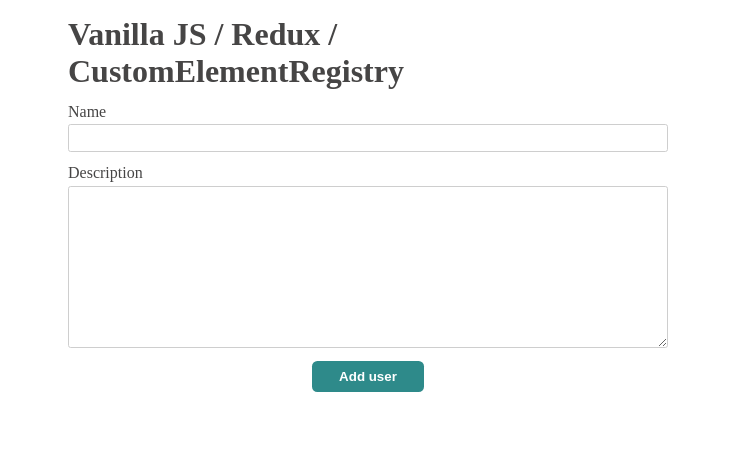
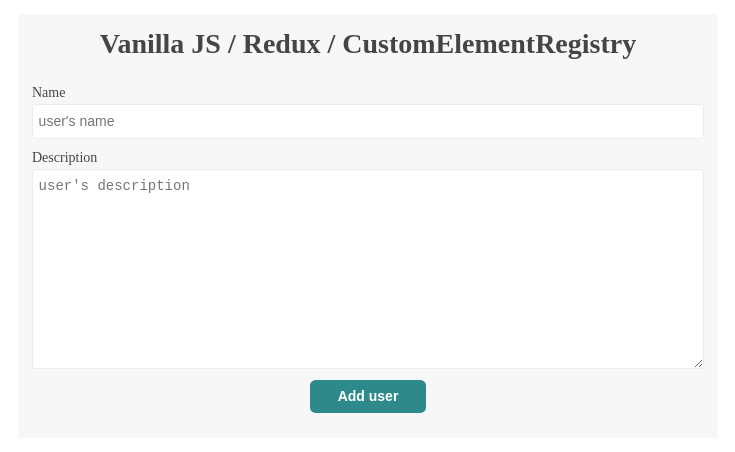
Before and after one commit to meschac38700/redux-customElementRegistry, a website built with webpack: page src/index.html in a window 1280 px wide. Shown: the whole page, without its empty margins (272-1007 px from the left). Built offline with nearby package versions, Linux system fonts and the light colour scheme.

Commit message:
sass loader

```diff
--- a/package.json
+++ b/package.json
@@ -16,6 +16,8 @@
     "webpack-dev-server": "^4.7.4"
   },
   "devDependencies": {
-    "html-webpack-plugin": "^5.5.0"
+    "html-webpack-plugin": "^5.5.0",
+    "sass": "^1.49.11",
+    "sass-loader": "^12.6.0"
   }
 }
--- /dev/null
+++ b/src/assets/scss/main.scss
@@ -0,0 +1,62 @@
+*, *:before, *:after {
+  margin: 0;
+  padding: 0;
+  box-sizing: border-box;
+  color: rgb(70, 69, 69);
+  font-size: 14px;
+}
+.container,
+.field-group {
+  width: 700px;
+  max-width: calc(100% - 2rem);
+  margin: 1rem auto;
+  padding: 1rem;
+  display: flex;
+  flex-direction: column;
+  gap: .8rem;
+  background-color: #f7f7f7;
+}
+.title{
+  word-break: break-word;
+  font-size: 2rem;
+  margin-bottom: 1rem;
+  text-align: center;
+}
+.field-group {
+  gap: .2rem;
+  width: 100%;
+  max-width: 100%;
+  padding: 0;
+  margin: 0;
+
+  .label {
+    font-weight: 600px;
+  }
+
+  .user-description,
+  .user-input,
+  .user-button {
+    padding: .6em .4rem;
+    outline: none;
+    border: 1px solid #ececec;
+    border-radius: .2em;
+  }
+  .user-description{
+    resize: vertical;
+    min-height: 200px;
+  }
+}
+.btn {
+  background-color: rgb(46, 138, 138);
+  color: white;
+  font-weight: 600;
+  align-self: center;
+  padding: .6rem 2rem;
+  border: none;
+  border-radius: .4em;
+  cursor: pointer;
+  transition: background-color .3s ease-in-out;
+  &:hover{
+    background-color: rgb(25, 73, 73);
+  }
+}
--- a/src/components/user/UserItem.js
+++ b/src/components/user/UserItem.js
@@ -37,7 +37,6 @@
       }
       .user-item{
         position: relative;
-        background-color: #fefefe;
         color: rgb(16, 82, 136);
         text-transform: uppercase;
       }
--- a/src/index.html
+++ b/src/index.html
@@ -5,70 +5,19 @@
   <meta http-equiv="X-UA-Compatible" content="IE=edge">
   <meta name="viewport" content="width=device-width, initial-scale=1.0">
   <title>Redux</title>
-
-  <style>
-    *, *:before, *:after {
-      margin: 0;
-      padding: 0;
-      box-sizing: border-box;
-      color: rgb(70, 69, 69);
-    }
-    .container,
-    .field-group{
-      width: 600px;
-      max-width: calc(100% - 2rem);
-      margin: 0 auto;
-      padding: 1rem 0;
-      display: flex;
-      flex-direction: column;
-      gap: .8rem;
-    }
-    .field-group{
-      gap: .2rem;
-      width: 100%;
-      max-width: 100%;
-      padding: 0;
-      margin: 0;
-    }
-    .label{
-      font-weight: 600px;
-    }
-    .user-description,
-    .user-input,
-    .user-button{
-      padding: .4em;
-      outline: none;
-      border: 1px solid #cecece;
-      border-radius: .2em;
-    }
-    .user-button{
-      background-color: rgb(46, 138, 138);
-      color: white;
-      font-weight: 600;
-      align-self: center;
-      padding: .6em 2em;
-      border: none;
-      border-radius: .4em;
-      cursor: pointer;
-      transition: background-color .3s ease-in-out;
-    }
-    .user-button:hover{
-      background-color: rgb(25, 73, 73);
-    }
-  </style>
 </head>
 <body>
   <div class="container">
-    <h1><%= htmlWebpackPlugin.options.title %></h1>
+    <h1 class="title"><%= htmlWebpackPlugin.options.title %></h1>
     <div class="field-group">
       <label for="user-input" class="user-name-label">Name</label>
-      <input id="user-input" type="text"class="user-input">
+      <input id="user-input" type="text"class="user-input" placeholder="user's name">
     </div>
     <div class="field-group">
       <label for="user-description" class="user-description-label">Description</label>
-      <textarea id="user-description" cols="30" rows="10" class="user-description"></textarea>
+      <textarea id="user-description" cols="30" rows="10" class="user-description" placeholder="user's description"></textarea>
     </div>
-    <button id="user-button" class="user-button">Add user</button>
+    <button id="user-button" class="btn user-button">Add user</button>
     <div id="inject-user-list"></div>
   </div>
 </body>
--- a/src/main.js
+++ b/src/main.js
@@ -1,3 +1,4 @@
+import "assets/scss/main.scss";
 // import store from "./store/index.js";
 
 // console.log(store);
--- a/webpack.config.js
+++ b/webpack.config.js
@@ -25,15 +25,15 @@
         }
       },
       {
-        test: /\.css$/,
+        test: /\.s?[ac]ss$/i,
         use: [
-          {
-            loader: "style-loader",
-          },
-          {
-            loader: "css-loader",
-          }
-        ]
+          // Creates `style` nodes from JS strings
+          "style-loader",
+          // Translates CSS into CommonJS
+          "css-loader",
+          // Compiles Sass to CSS
+          "sass-loader",
+        ],
       }
     ]
   },
```
Also changed, not shown: 1 other file.
